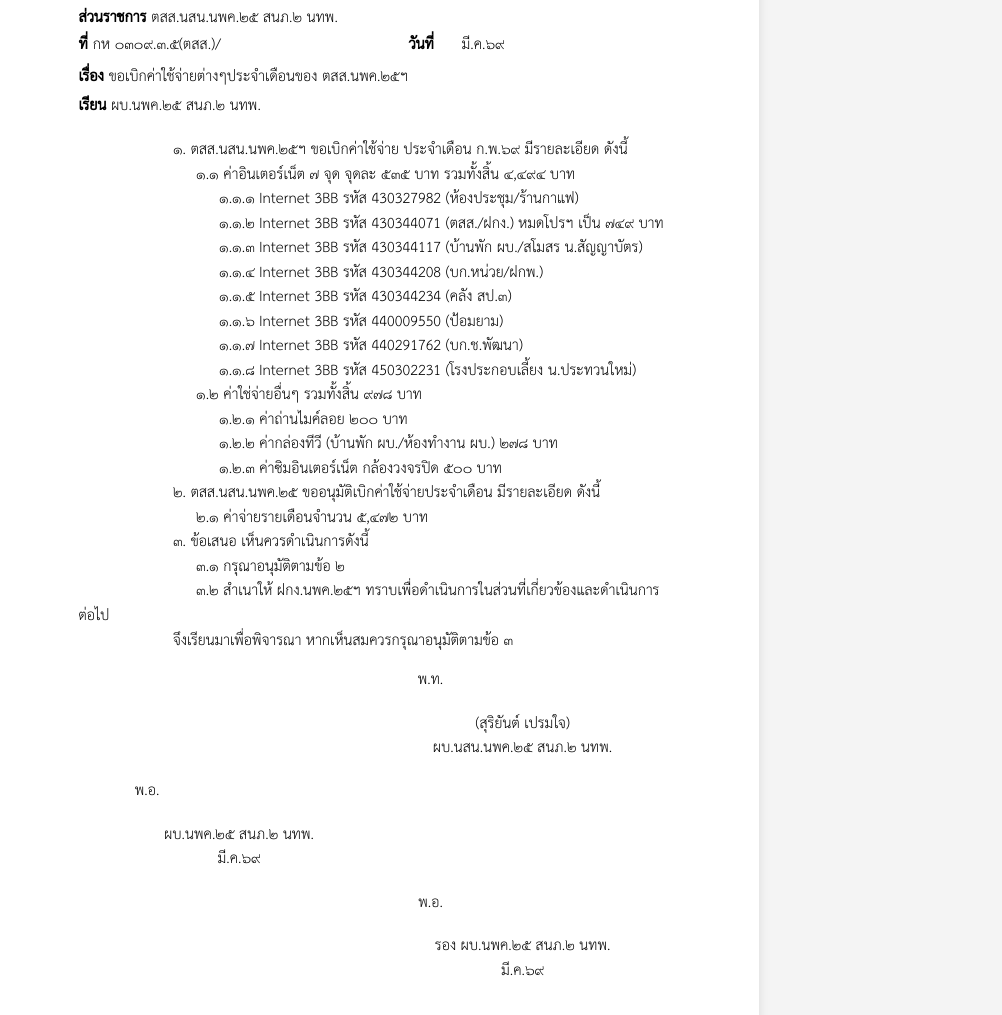
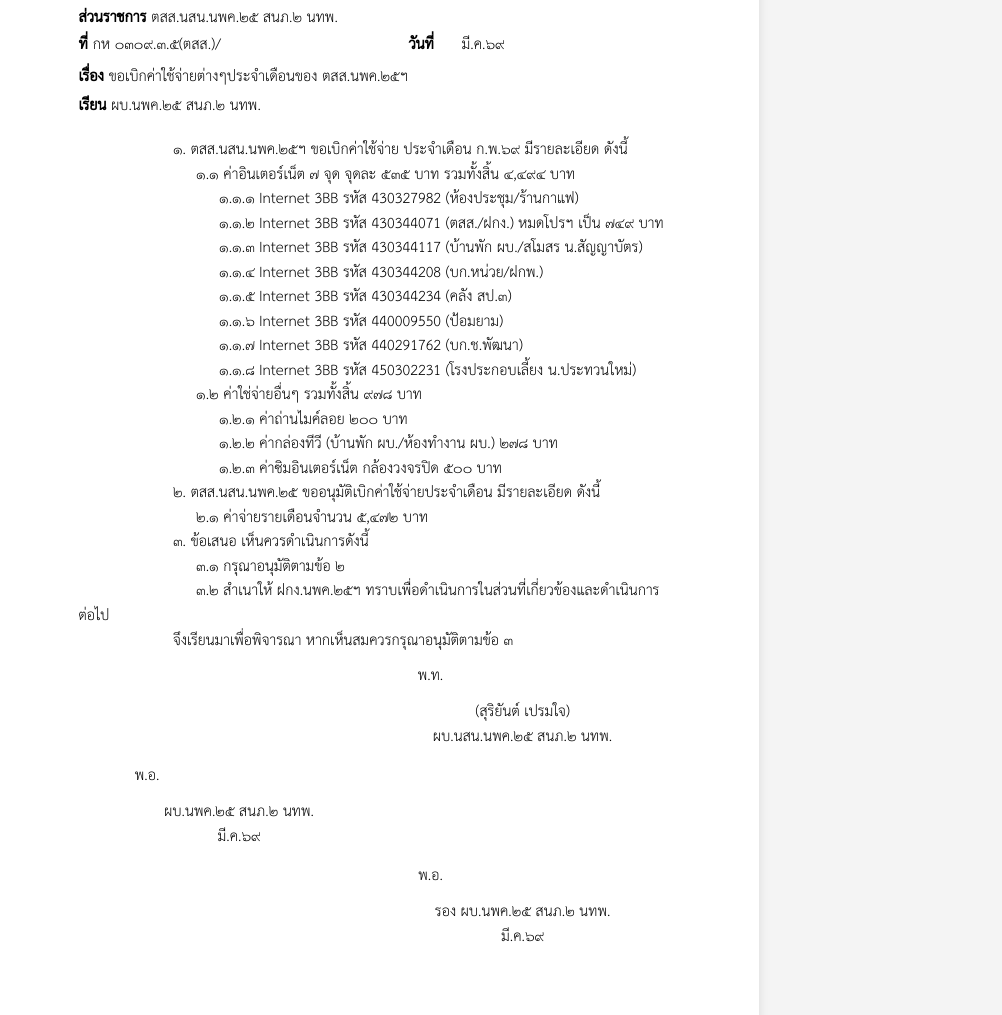
Before and after one commit to 0signal25/-expenses, a plain HTML site: page index.html in a window 1280 px wide. Shown: the part 173-1188 px from the top of the page, without its empty margins (278-1280 px from the left). Drawn offline with Linux system fonts and the light colour scheme.

Commit message:
Update index.html

```diff
--- a/index.html
+++ b/index.html
@@ -85,14 +85,14 @@
 
         /* ส่วนจัดวางลายเซ็นตามภาพแนบ */
         .signature-section {
-            margin-top: 4mm;
+            margin-top: 3mm;
             width: 100%;
         }
 
         .sig-row {
             display: flex;
             width: 100%;
-            margin-bottom: 5mm;
+            margin-bottom: 4mm;
         }
 
         .sig-row.right { justify-content: flex-end; }
@@ -103,7 +103,7 @@
             text-align: center;
         }
 
-        .rank-line { margin-bottom: 5mm; }
+        .rank-line { margin-bottom: 3mm; }
 
         .toolbar {
             position: fixed;
```
